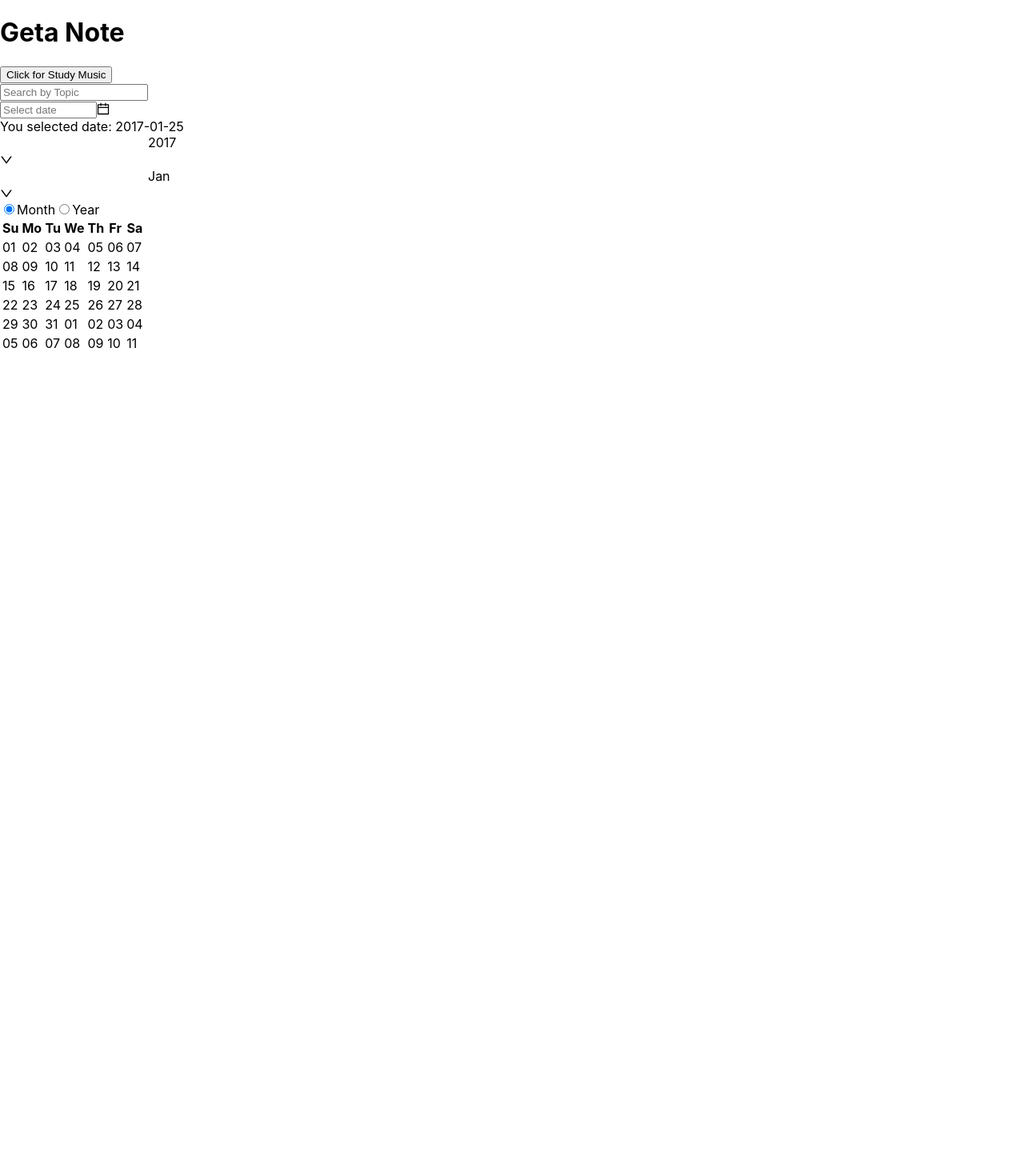
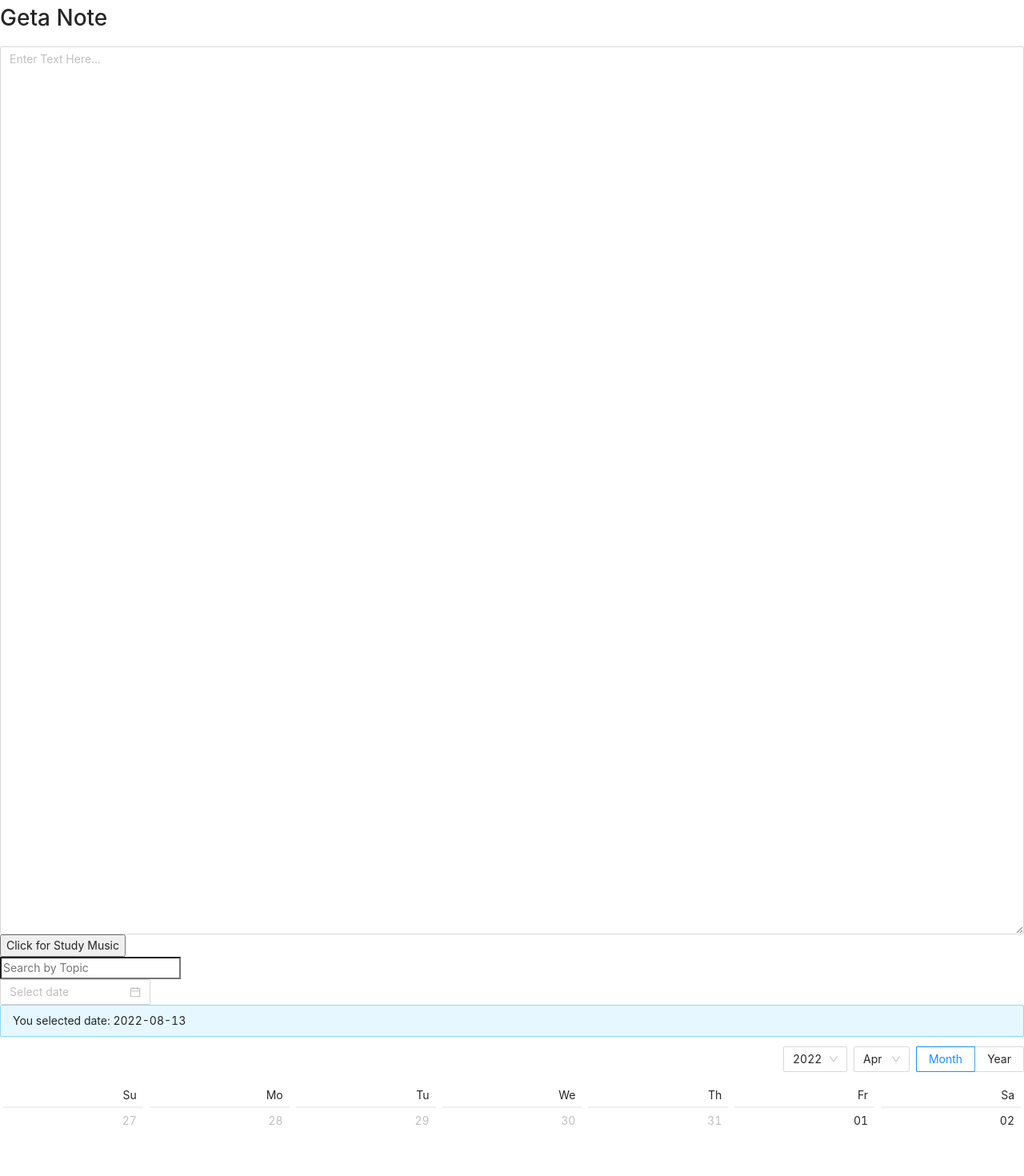
Before and after one commit to SchoolOfCode/w9_frontend-project-team-gate, a React (Create React App) app in the folder note-app/: page /PageThree in a window 1280 px wide. Shown: the top 1470 px of the page at 80% size. Before the commit the page ends 800 px from the top, so only its background shows below. Built offline with nearby package versions, Linux system fonts and the light colour scheme.

Commit message:
Editable text area added

```diff
--- a/note-app/package.json
+++ b/note-app/package.json
@@ -9,6 +9,7 @@
     "antd": "^4.21.3",
     "react": "^18.2.0",
     "react-dom": "^18.2.0",
+    "react-edit-text": "^5.0.2",
     "react-router-dom": "^6.3.0",
     "react-scripts": "5.0.1",
     "web-vitals": "^2.1.4"
--- a/note-app/src/Components/App/App.js
+++ b/note-app/src/Components/App/App.js
@@ -4,6 +4,8 @@ import PageOne from "../PageOne/PageOne.js";
 import PageTwo from "../PageTwo/PageTwo.js";
 import PageThree from "../PageThree/PageThree.js";
 import { BrowserRouter, Routes, Route } from "react-router-dom";
+import 'antd/dist/antd.less'
+
 
 function App() {
   return (
--- a/note-app/src/Components/PageThree/NotesInput/NotesInput.js
+++ b/note-app/src/Components/PageThree/NotesInput/NotesInput.js
@@ -0,0 +1,10 @@
+import { Input } from "antd";
+const { TextArea } = Input;
+
+export default function NotesInput() {
+  return (
+    <>
+      <TextArea rows={50} placeholder="Enter Text Here..." maxLength={50} />
+    </>
+  );
+}
--- a/note-app/src/Components/PageThree/PageThree.js
+++ b/note-app/src/Components/PageThree/PageThree.js
@@ -1,4 +1,5 @@
 import Title from "./Title/Title";
+import NotesInput from "./NotesInput/NotesInput";
 
 
 export default function PageThree() {
@@ -6,6 +7,7 @@ export default function PageThree() {
   return (
     <div>
       <Title />
+      <NotesInput />
     </div>
   );
 }
--- a/note-app/src/Components/Sidebar/SelectDate/SelectDate.js
+++ b/note-app/src/Components/Sidebar/SelectDate/SelectDate.js
@@ -2,10 +2,11 @@ import { DatePicker } from 'antd';
 import { Alert, Calendar } from 'antd';
 import moment from 'moment';
 import { useState } from 'react';
+import Style from "./SelectDate.module.css";
 
 const SelectDate = () => {
-  const [value, setValue] = useState(moment('2017-01-25'));
-  const [selectedValue, setSelectedValue] = useState(moment('2017-01-25'));
+  const [value, setValue] = useState(moment('2022-04-25'));
+  const [selectedValue, setSelectedValue] = useState(moment('2022-08-13'));
 
   const onSelect = (newValue) => {
     setValue(newValue);
@@ -20,7 +21,7 @@ const SelectDate = () => {
     <>
       <DatePicker/>
       <Alert message={`You selected date: ${selectedValue?.format('YYYY-MM-DD')}`} />
-      <Calendar value={value} onSelect={onSelect} onPanelChange={onPanelChange} />
+      <Calendar class={Style.Calendar} value={value} onSelect={onSelect} onPanelChange={onPanelChange} />
     </>
   );
 };
--- /dev/null
+++ b/note-app/src/Components/Sidebar/SelectDate/SelectDate.module.css
@@ -0,0 +1,5 @@
+.Calendar {
+    display: flex;
+    justify-content: center;
+    align-items: center;
+}
```
Also changed, not shown: 1 other file (tests, documents, lock files or other folders).
